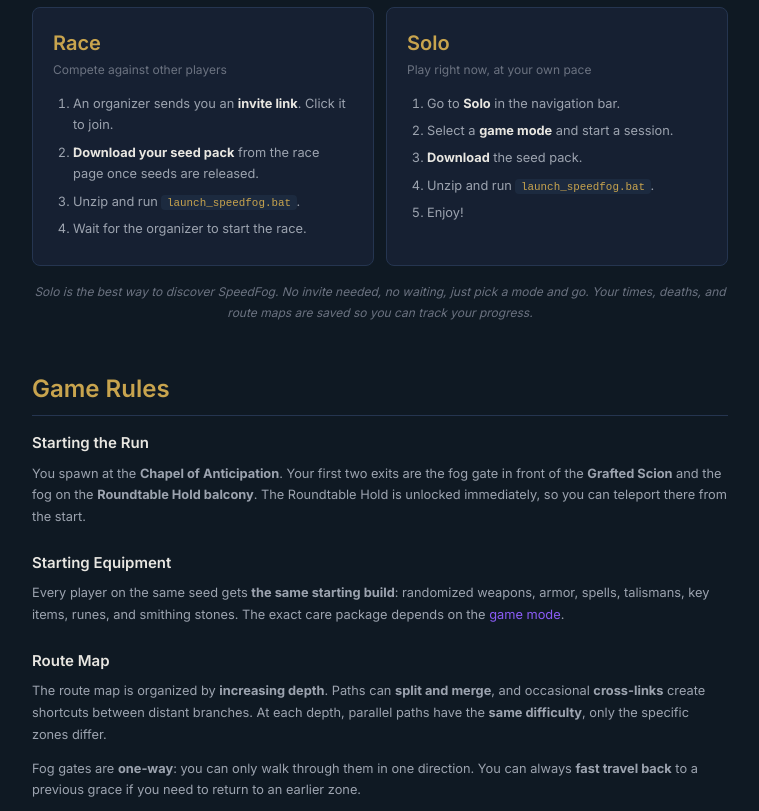
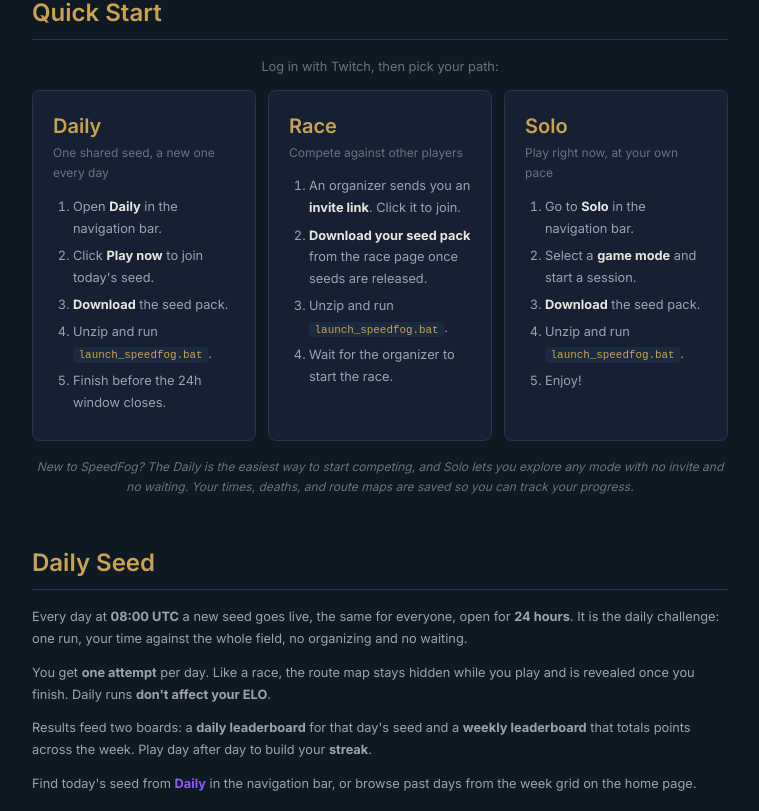
Before and after one commit to rbignon/speedfog-racing, a SvelteKit app in the folder web/: page /help in a window 1280 px wide. Shown: the part 589-1400 px from the top of the page, without its empty margins (260-1019 px from the left). Built offline with nearby package versions, Linux system fonts and the light colour scheme; no server answers.

Commit message:
feat(web): surface Daily Seed on about/help, trim spectator emphasis on about

```diff
--- a/web/src/routes/help/+page.svelte
+++ b/web/src/routes/help/+page.svelte
@@ -151,6 +151,10 @@
       <strong>Quick Start</strong>
       <span>Get playing in minutes</span>
     </a>
+    <a href="#daily" class="toc-card">
+      <strong>Daily Seed</strong>
+      <span>One seed a day, async</span>
+    </a>
     <a href="#game-rules" class="toc-card">
       <strong>Game Rules</strong>
       <span>Map, zones, bosses, victory</span>
@@ -192,7 +196,20 @@
 
     <p class="pick-path">Log in with Twitch, then pick your path:</p>
 
-    <div class="two-paths">
+    <div class="paths">
+      <div class="path-card">
+        <h3>Daily</h3>
+        <p class="path-subtitle">One shared seed, a new one every day</p>
+        <ol>
+          <li>
+            Open <a href="/daily"><strong>Daily</strong></a> in the navigation bar.
+          </li>
+          <li>Click <strong>Play now</strong> to join today's seed.</li>
+          <li><strong>Download</strong> the seed pack.</li>
+          <li>Unzip and run <code>launch_speedfog.bat</code>.</li>
+          <li>Finish before the 24h window closes.</li>
+        </ol>
+      </div>
       <div class="path-card">
         <h3>Race</h3>
         <p class="path-subtitle">Compete against other players</p>
@@ -226,9 +243,33 @@
     </div>
 
     <p class="path-note">
-      Solo is the best way to discover SpeedFog. No invite needed, no waiting,
-      just pick a mode and go. Your times, deaths, and route maps are saved so
-      you can track your progress.
+      New to SpeedFog? The Daily is the easiest way to start competing, and Solo
+      lets you explore any mode with no invite and no waiting. Your times,
+      deaths, and route maps are saved so you can track your progress.
+    </p>
+  </section>
+
+  <!-- ==================== DAILY SEED ==================== -->
+  <section class="section" id="daily">
+    <h2>Daily Seed</h2>
+    <p>
+      Every day at <strong>08:00 UTC</strong> a new seed goes live, the same for
+      everyone, open for <strong>24 hours</strong>. It is the daily challenge:
+      one run, your time against the whole field, no organizing and no waiting.
+    </p>
+    <p>
+      You get <strong>one attempt</strong> per day. Like a race, the route map
+      stays hidden while you play and is revealed once you finish. Daily runs
+      <strong>don't affect your ELO</strong>.
+    </p>
+    <p>
+      Results feed two boards: a <strong>daily leaderboard</strong> for that
+      day's seed and a <strong>weekly leaderboard</strong> that totals points
+      across the week. Play day after day to build your <strong>streak</strong>.
+    </p>
+    <p>
+      Find today's seed from <a href="/daily"><strong>Daily</strong></a> in the navigation
+      bar, or browse past days from the week grid on the home page.
     </p>
   </section>
 
@@ -1104,9 +1145,9 @@
     font-size: var(--font-size-sm);
   }
 
-  .two-paths {
+  .paths {
     display: grid;
-    grid-template-columns: 1fr 1fr;
+    grid-template-columns: repeat(auto-fit, minmax(200px, 1fr));
     gap: 0.75rem;
   }
 
@@ -1459,7 +1500,7 @@
       margin-top: 2rem;
     }
 
-    .two-paths {
+    .paths {
       grid-template-columns: 1fr;
     }
 
```
Also changed, not shown: web/src/routes/about/+page.svelte (+18 -18 lines).
